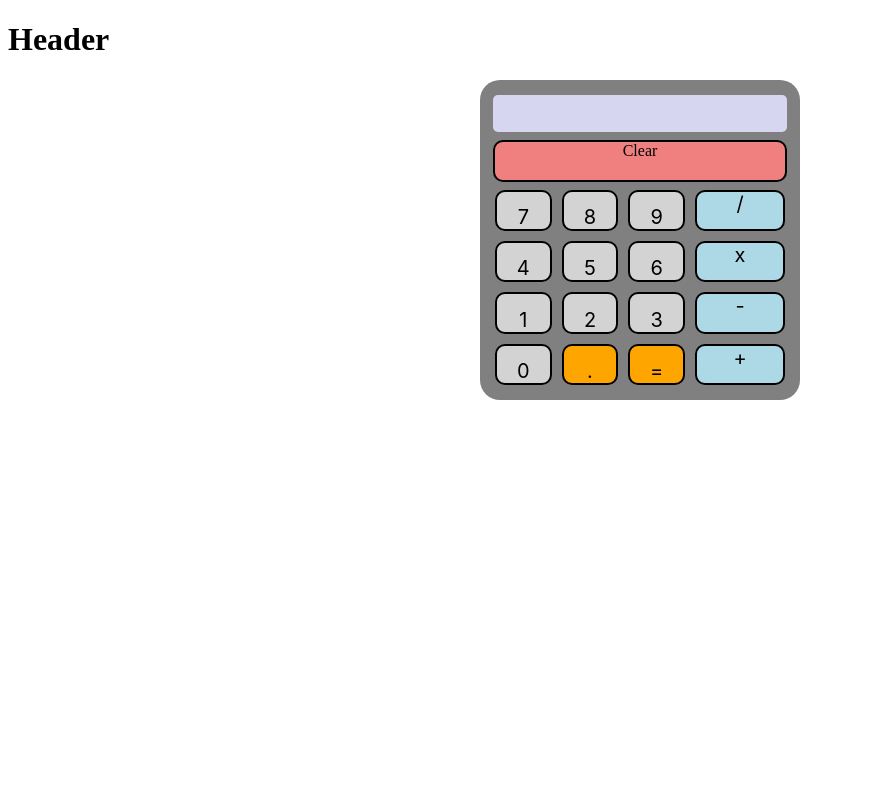
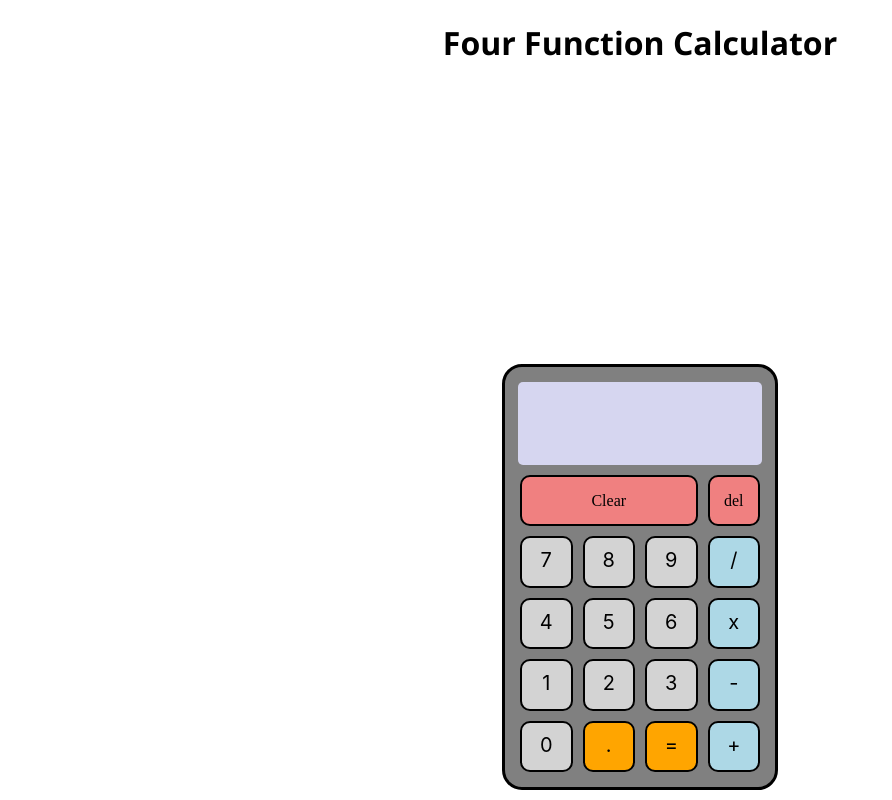
Before and after one commit to ChiliPaneer/calculatorOdin, a plain HTML site: page index.html in a window 1280 px wide. Shown: the whole page, without its empty margins (0-892 px from the left). Drawn offline with Linux system fonts and the light colour scheme.

Commit message:
finished the styling, decimal, delete keys. Also fixed odd bugs like pushing operators multiple times.

```diff
--- a/index.html
+++ b/index.html
@@ -7,10 +7,11 @@
 </head>
 
 <body>
-	<h1 id='title'>Header</h1>
+	<h1 id='title'>Four Function Calculator</h1>
 	<div id='calculator'>
 		<div id='screen'></div>
 		<div id="clear" class="">Clear</div>
+		<div id="delete" class="">del</div>
 		<div id=numbers>
 			<div class="button number" id="7">7</div>
 			<div class="button number" id="8">8</div>
--- a/main.js
+++ b/main.js
@@ -9,76 +9,98 @@ const display = document.getElementById("screen");
 const operatorButtons = document.querySelectorAll(".operation")
 const equalButton = document.querySelector("#equals");
 const clearButton = document.querySelector("#clear");
+const decimalButton = document.querySelector('#decimal');
+const deleteButton = document.getElementById('delete');
 
 
 //returns an operation
 function operate(operator, value1, value2) {
-    if (value1 == "") {
-        return value2;    }
+    if (value1 == "") { return value2; }
     a = parseFloat(value1);
     b = parseFloat(value2);
-
     if (operator == "divide") { //divide
-        return a / b;    }
+        return a / b;
+    }
     else if (operator == "multiply") { //times
-        return a * b;    }
+        return a * b;
+    }
     else if (operator == "minus") { //minus
-        return a - b;    }
+        return a - b;
+    }
     else if (operator == "plus") { //plus
-        return a + b;    }
+        return a + b;
+    }
 }
 
 //concatenate onto display
 function modifyDisp(tail) {
     display.innerHTML = display.innerHTML.concat(tail);
 }
-
 //set display content
 function setDisp(content) {
     display.innerHTML = content;
 }
-
-function clear(){
+function clear() {
     value1 = "";
     value2 = "";
     operator = "";
     setDisp("");
 }
 //Buttons//
-
-
 //clear button
 clearButton.onclick = clear;
-
 //equal button
 equalButton.addEventListener('click', () => {
     value2 = operate(operator, value1, value2);
     operator = "";
-    value1="";
+    value1 = "";
     setDisp(value2);
     postEqual = true;
+    status();
 })
-
 //number keys
 numberButtons.forEach((button) => {
     button.addEventListener('click', () => {
-        if(postEqual){
+        if (postEqual) {
             clear();
+            postEqual = false;
         }
+        //modifyDisp(button.id);
+        value2 = value2.concat(button.id);
         setDisp(value2);
-        modifyDisp(button.id);
-        value2 = value2.concat(button.id);
+        status();
     });
 });
-
 //operator keys
 operatorButtons.forEach((button) => {
 
     button.addEventListener('click', () => {
-        postEqual = false;
-        value1 = operate(operator, value1, value2);
-        operator = button.id;
-        setDisp(value1);
-        value2 = "";
+        if (value2 != "") {
+            postEqual = false;
+            value1 = operate(operator, value1, value2);
+            operator = button.id;
+            setDisp(value1);
+            value2 = "";
+            status();
+        }
     });
 });
+decimalButton.addEventListener('click', () => {
+    if (!value2.includes('.') && value2.length > 0) {
+        value2 = value2 + '.';
+        setDisp(value2);
+    }
+});
+
+deleteButton.addEventListener('click', () => {
+    if (value2.length > 0) {
+        value2 = value2.substr(0, value2.length - 1);
+        setDisp(value2);
+    }
+});
+function status() {
+    console.log("postEqual: " + postEqual);
+    console.log("value1: " + value1);
+    console.log("value2: " + value2);
+    console.log("operator: " + operator);
+}
--- a/style.css
+++ b/style.css
@@ -1,17 +1,23 @@
+#title{
+    font-family: 'Segoe UI', Tahoma, Geneva, Verdana, sans-serif;
+    text-align: center;
+}
 #calculator{
     display: grid;
-    grid-template-columns: 2fr 1fr;
-    grid-template-rows: 1fr 1fr 3fr;
+    grid-template-columns: 3fr 1fr;
+    grid-template-rows: 1.5fr 1fr 4fr;
     grid-template-areas:
     "display display"
-    "clearArea clearArea"
+    "clearArea deleteArea"
     "digitArea operationArea";
     background-color: grey;
-    width: 300px;
+    width: 250px;
     margin:auto;
-    height:300px;
+    height:400px;
     padding: 10px;
     border-radius: 20px;
+    border-style:solid;
+    margin-top: 300px;
 
 }
 
@@ -29,8 +35,11 @@
 }
 
 .button{
+    user-select: none;
+
+    cursor: pointer;
     text-align:center;
-    padding-top: 20%;
+    padding-top: 10px;
     border-radius: 10px;
     border-style:solid;
     border-width: 2px;
@@ -58,7 +67,7 @@
 }
 
 .operation{
-    padding-top: 0%;
+
     flex-grow: 1;
     background-color: lightblue;
 }
@@ -70,13 +79,28 @@
 #clear{
     grid-area: clearArea;
     background-color: lightcoral;
-    margin: 3px;
+    margin: 5px;
     border-radius: 10px;
     border-style:solid;
     border-width:2px;
     text-align: center;
+    padding-top: 15px;
+    cursor: pointer;
+    user-select: none;
+
+}
 
 
-
+#delete{
+    grid-area: deleteArea;
+    background-color: lightcoral;
+    margin: 5px;
+    border-radius: 10px;
+    border-style:solid;
+    border-width:2px;
+    text-align: center;
+    padding-top: 15px;
+    cursor: pointer;
+    user-select: none;
 
 }
```
